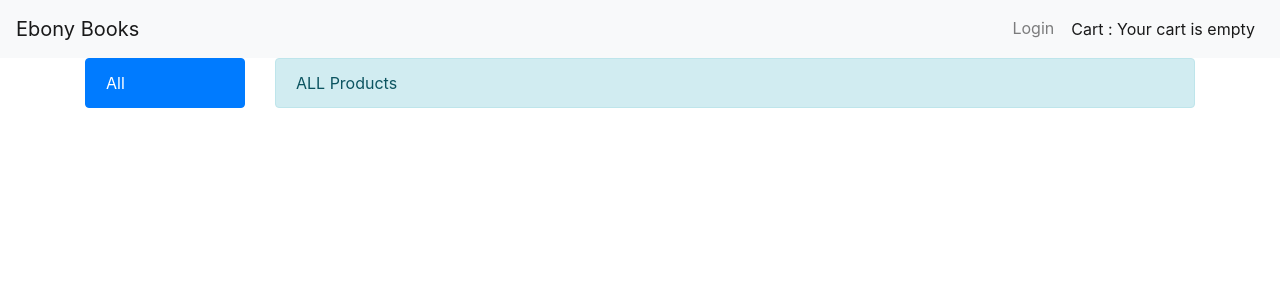
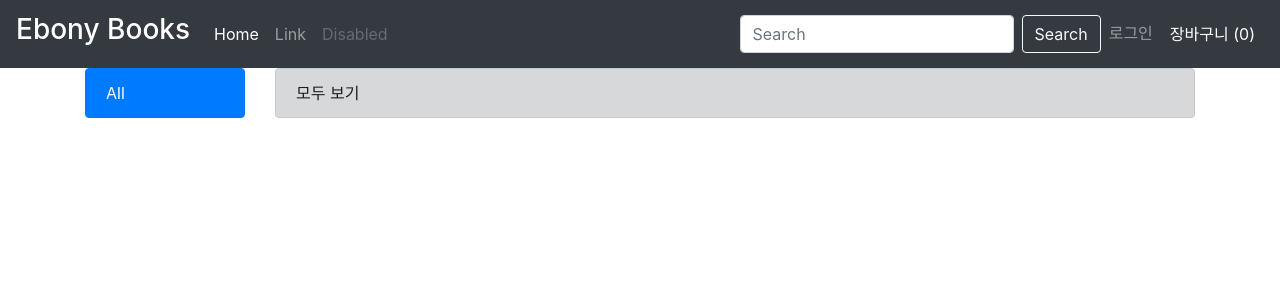
Before and after one commit to lwbvv/shop, a Django app: page / in a window 1280 px wide. Shown: the top 300 px of the page. Run offline with Django 3.2, Linux system fonts and the light colour scheme; data that the repository does not hold is empty; some libraries are stand-ins or nearby versions.

Commit message:
Modify : basic.html css

```diff
--- a/shop/models.py
+++ b/shop/models.py
@@ -30,7 +30,7 @@ class Product(models.Model):
     description = models.TextField(blank = True)
     meta_description = models.TextField(blank = True)
 
-    price = models.DecimalField(max_digits = 10, decimal_places = 2)
+    price = models.DecimalField(max_digits = 10, decimal_places = 0)
     stock = models.PositiveIntegerField()
 
     available_display = models.BooleanField('Display', default = True)
--- a/shop/templates/shop/list.html
+++ b/shop/templates/shop/list.html
@@ -14,19 +14,19 @@
 
 
     <div class="col">
-      <div class="alert alert-info" role = "alert">
-        {% if current_category %}{{current_category.name}}{% else %}ALL Products{% endif %}
+      <div class="alert alert-dark" role = "alert">
+        {% if current_category %}{{current_category.name}}{% else %}모두 보기{% endif %}
       </div>
         <div class="row">
             {% for product in products %}
 
                 <div class="col-4">
-                    <div class="card">
+                    <div class="card" style="width: 18rem;">
                         <img class="card-img-top" src="{{product.image.url}}" alt="Product Image" width="350" height="250">
                     <div class="card-body">
                          <h5 class="card-title">{{product.name}}</h5>
-                         <p class="card-text">{{product.description}} <span class="badge badge-secondary">${{product.price}}</span></p>
-                         <a href="{{product.get_absolute_url}}" class="btn btn-primary">View Detail</a>
+                         <p class="card-text">{{product.description}} <span class="badge badge-secondary">{{product.price}} 원</span></p>
+                         <a href="{{product.get_absolute_url}}" class="btn btn-outline-dark my-2 my-sm-0">제품 상세 보기</a>
                     </div>
                 </div>
               </div>
--- a/shop/views.py
+++ b/shop/views.py
@@ -13,7 +13,7 @@ def product_in_category(request, category_slug = None):
     if category_slug:
 
         current_category = get_object_or_404(Category, slug = category_slug)
-        products = products.fliter(category = current_category)
+        products = products.filter(category = current_category)
 
     return render(request, 'shop/list.html', {'current_category': current_category, 'categories': categories, 'products': products})
 
--- a/templates/base.html
+++ b/templates/base.html
@@ -2,16 +2,20 @@
 <html lang="en">
 <head>
    <meta charset="UTF-8">
+   <meta name="viewport" content="width=device-width, initial-scale=1, shrink-to-fit=no">
+
    <title>{% block title %}{% endblock %}</title>
-   <link rel="stylesheet" href="https://stackpath.bootstrapcdn.com/bootstrap/4.1.3/css/bootstrap.min.css"
-integrity="sha384-MCw98/SFnGE8fJT3GXwEOngsV7Zt27NXFoaoApmYm81iuXoPkFOJwJ8ERdknLPMO" crossorigin="anonymous">
+
+
+   <link href="https://stackpath.bootstrapcdn.com/bootstrap/4.4.1/css/bootstrap.min.css" rel="stylesheet"
+   integrity="sha384-Vkoo8x4CGsO3+Hhxv8T/Q5PaXtkKtu6ug5TOeNV6gBiFeWPGFN9MuhOf23Q9Ifjh" crossorigin="anonymous">
 
 
    <script src="https://code.jquery.com/jquery-3.3.1.min.js" crossorigin="anonymous"></script>
     <script src="https://cdnjs.cloudflare.com/ajax/libs/popper.js/1.14.3/umd/popper.min.js"
  integrity="sha384-ZMP7rVo3mIykV+2+9J3UJ46jBk0WLaUAdn689aCwoqbBJiSnjAK/l8WvCWPIPm49" crossorigin="anonymous"></script>
-    <script src="https://stackpath.bootstrapcdn.com/bootstrap/4.1.3/js/bootstrap.min.js"
-integrity="sha384-ChfqqxuZUCnJSK3+MXmPNIyE6ZbWh2IMqE241rYiqJxyMiZ6OW/JmZQ5stwEULTy" crossorigin="anonymous"></script>
+    <script src="https://stackpath.bootstrapcdn.com/bootstrap/4.4.1/js/bootstrap.min.js"
+    integrity="sha384-wfSDF2E50Y2D1uUdj0O3uMBJnjuUD4Ih7YwaYd1iqfktj0Uod8GCExl3Og8ifwB6" crossorigin="anonymous"></script>
 
     {% block script %}
     {% endblock %}
@@ -21,8 +25,49 @@ integrity="sha384-ChfqqxuZUCnJSK3+MXmPNIyE6ZbWh2IMqE241rYiqJxyMiZ6OW/JmZQ5stwEUL
 </head>
 
 <body>
-<nav class="navbar navbar-expand-lg navbar-light bg-light">
-  <a class="navbar-brand" href="/">Ebony Books</a>
+  <header>
+    <nav class="navbar navbar-expand-lg navbar-dark bg-dark">
+      <button class="navbar-toggler" type="button" data-toggle="collapse" data-target="#navbarTogglerDemo01" aria-controls="navbarTogglerDemo01" aria-expanded="false" aria-label="Toggle navigation">
+   <span class="navbar-toggler-icon"></span>
+ </button>
+ <div class="collapse navbar-collapse" id="navbarTogglerDemo01">
+   <a class="navbar-brand" href="/"><h3>Ebony Books</h3></a>
+   <ul class="navbar-nav mr-auto mt-2 mt-lg-0">
+     <li class="nav-item active">
+       <a class="nav-link" href="/">Home <span class="sr-only">(current)</span></a>
+     </li>
+     <li class="nav-item">
+       <a class="nav-link" href="#">Link</a>
+     </li>
+     <li class="nav-item">
+       <a class="nav-link disabled" href="#" tabindex="-1" aria-disabled="true">Disabled</a>
+     </li>
+   </ul>
+   <form class="form-inline my-2 my-lg-0">
+     <input class="form-control mr-sm-2" type="search" placeholder="Search" aria-label="Search">
+     <button class="btn btn btn-outline-light my-2 my-sm-0" type="submit">Search</button>
+   </form>
+   <ul class="navbar-nav justify-content-end">
+     <li class="nav-item">
+         {% if user.is_authenticated %}
+             <a class="nav-link" href="{% url 'account_logout' %}">로그아웃</a>
+         {% else %}
+             <a class="nav-link" href="{% url 'account_login' %}">로그인</a>
+         {% endif %}
+     </li>
+
+     <li class="nav-item active"></a>
+       <a class="nav-link btn btn-online-success" href="{% url 'cart:detail' %}">장바구니
+         {% if cart|length > 0 %}
+           ({{cart|length}})
+         {% else %}
+           ({{cart|length}})
+         {% endif %}
+       </a>
+     </li>
+
+ </div>
+      <!-- <a class="navbar-brand" href="/"><h1>Ebony Books</h1></a>
       <button class="navbar-toggler" type="button" data-toggle="collapse" data-target="#navbarSupportedContent" aria-controls="navbarSupportedContent"
      aria-expanded="false" aria-label="Toggle navigation">
         <span class="navbar-toggler-icon"></span>
@@ -32,25 +77,27 @@ integrity="sha384-ChfqqxuZUCnJSK3+MXmPNIyE6ZbWh2IMqE241rYiqJxyMiZ6OW/JmZQ5stwEUL
           <ul class="navbar-nav justify-content-end">
             <li class="nav-item">
                 {% if user.is_authenticated %}
-                <a class="nav-link" href="{% url 'account_logout' %}">Logout</a>
+                    <a class="nav-link" href="{% url 'account_logout' %}">로그아웃</a>
                 {% else %}
-                <a class="nav-link" href="{% url 'account_login' %}">Login</a>
+                    <a class="nav-link" href="{% url 'account_login' %}">로그인</a>
                 {% endif %}
             </li>
 
             <li class="nav-item active"></a>
-          <a class="nav-link btn btn-online-success" href="{% url 'cart:detail' %}">Cart
+              <a class="nav-link btn btn-online-success" href="{% url 'cart:detail' %}">장바구니
                 {% if cart|length > 0 %}
-              ${{cart.get_total_price}} with {{cart|length}} items
+                  ({{cart|length}})
                 {% else %}
-              : Your cart is empty
+                  ({{cart|length}})
                 {% endif %}
               </a>
             </li>
 
         </ul>
-  </div>
+      </div> -->
     </nav>
+  </header>
+
 
 <div class="container">
 {% block content %}
```
Also changed, not shown: shop/migrations/0002_auto_20200329_0838.py (added). Lines whose indentation alone changed are shown as unchanged.
